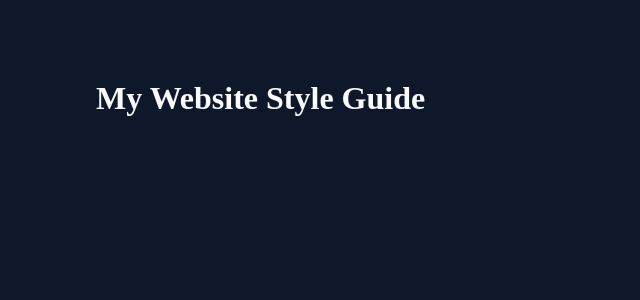
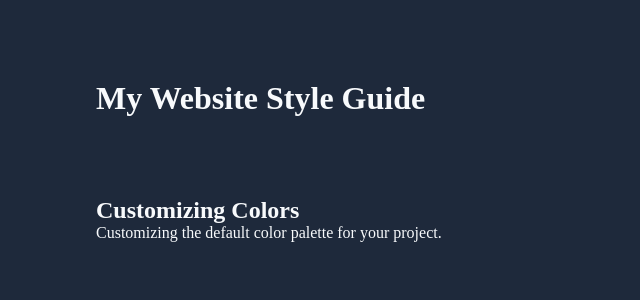
Before and after one commit to NahuelGenchi/styleguide, a React (Create React App) app: page / in a window 1280 px wide. Shown: the top 300 px of the page, without its empty margins (0-640 px from the left). Built offline with nearby package versions, Linux system fonts and the light colour scheme.

Commit message:
adding Section

```diff
--- a/src/components/Main/Main.jsx
+++ b/src/components/Main/Main.jsx
@@ -1,10 +1,19 @@
 import React from "react";
+import { Section } from "../index";
 
 import "./Main.scss";
 
 const Main = () => {
   return(
-    <main></main>
+    <main className="main">
+      <Section className="colors">
+        <h2>Customizing Colors</h2>
+        <p>Customizing the default color palette for your project.</p>
+        <div className="c-data">
+
+        </div>
+      </Section>
+    </main>
   );
 };
 
--- a/src/components/Main/Main.scss
+++ b/src/components/Main/Main.scss
@@ -0,0 +1,6 @@
+@use "../../scss/colors.scss" as slate;
+
+.main {
+  width: 85vw;
+  margin: 0 auto;
+}
--- /dev/null
+++ b/src/components/Section/Section.jsx
@@ -0,0 +1,11 @@
+import "./Section.scss";
+
+const Section = (props) => {
+  return(
+    <section className={`section section-${props.className}`}>
+      {props.children}
+    </section>
+  );
+};
+
+export default Section;
--- a/src/components/index.js
+++ b/src/components/index.js
@@ -1,2 +1,3 @@
 export { default as Header } from "./Header/Header";
 export { default as Main } from "./Main/Main";
+export { default as Section } from "./Section/Section";
--- a/src/scss/colors.scss
+++ b/src/scss/colors.scss
@@ -1,10 +1,10 @@
-$slate-50: #F8FAFC;
-$slate-100: #F1F5F9;
-$slate-200: #E2E8F0;
-$slate-300: #CBD5E1;
-$slate-400: #94A3B8;
-$slate-500: #64748B;
-$slate-600: #475569;
-$slate-700: #334155;
-$slate-800: #1E293B;
-$slate-900: #0F172A;
+$c0: #F8FAFC;
+$c1: #F1F5F9;
+$c2: #E2E8F0;
+$c3: #CBD5E1;
+$c4: #94A3B8;
+$c5: #64748B;
+$c6: #475569;
+$c7: #334155;
+$c8: #1E293B;
+$c9: #0F172A;
--- a/src/scss/general.scss
+++ b/src/scss/general.scss
@@ -1,4 +1,4 @@
-@use "colors.scss" as c;
+@use "colors.scss" as color;
 
 * {
   margin: 0;
@@ -11,6 +11,6 @@
 }
 
 body {
-  background-color: c.$slate-900;
-  color: c.$slate-50;
+  background-color: color.$c8;
+  color: color.$c0;
 }
```
Also changed, not shown: package.json (+12 -0 lines), src/components/Section/Section.scss (added), 2 other files (tests, documents, lock files or other folders).
